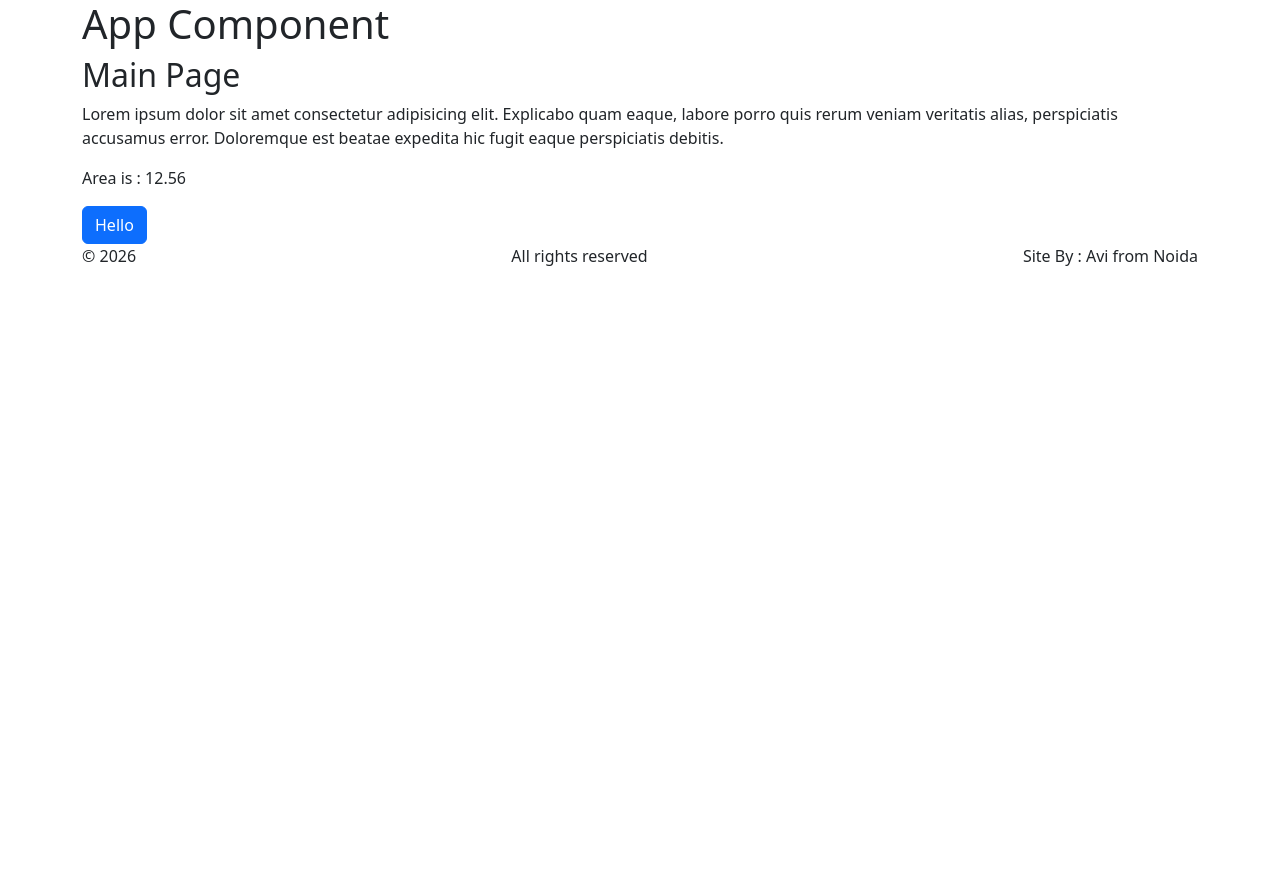
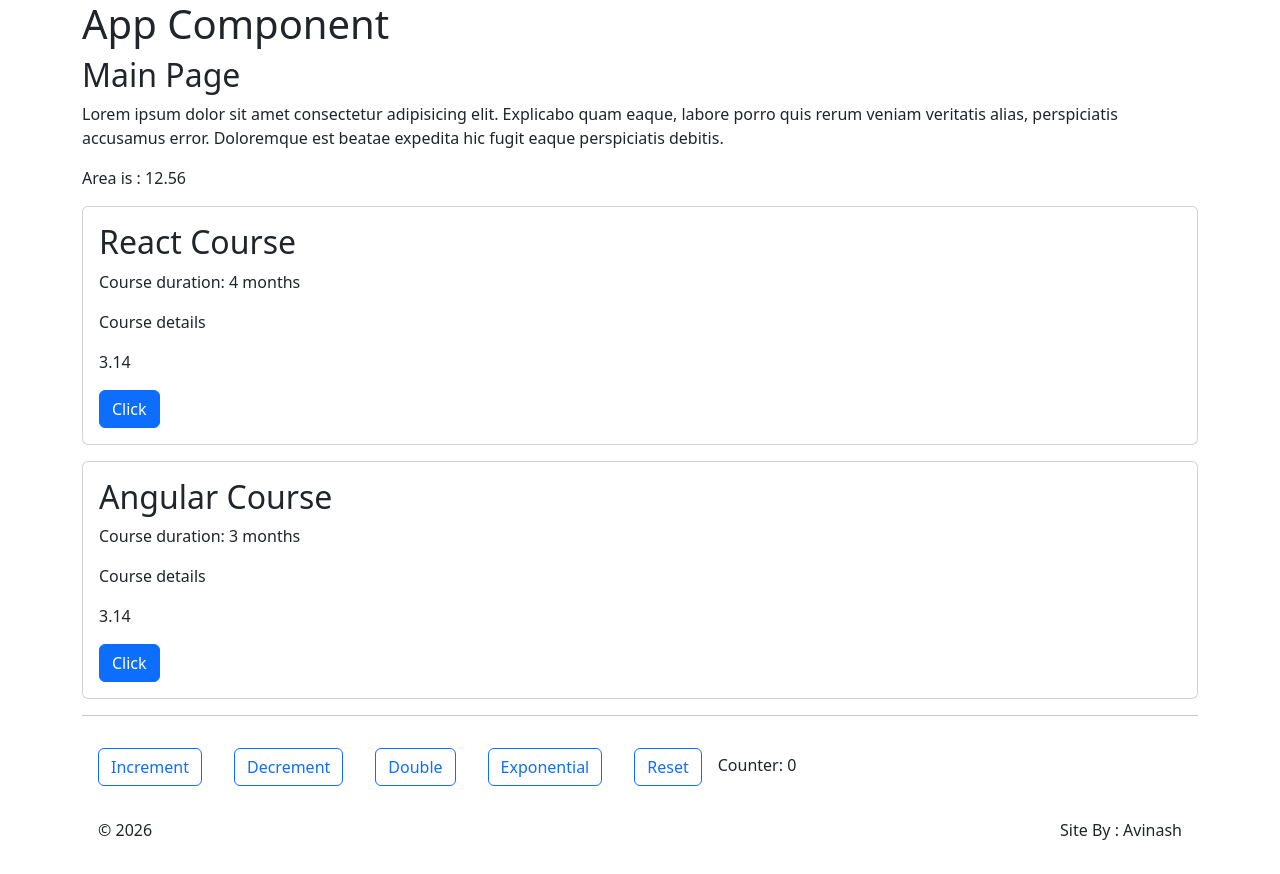
Before and after one commit to avimalhotra/react-feb26, a React (Vite) app: page / in a window 1280 px wide. Before the commit the page ends 800 px from the top, so only its background shows below. Built offline with nearby package versions, Linux system fonts and the light colour scheme.

Commit message:
React Props and States

```diff
--- a/src/App.jsx
+++ b/src/App.jsx
@@ -1,16 +1,19 @@
 import Header from "./Header";
 import Footer from "./Footer";
+import Course from "./Course";
+import { useState } from "react";               // 1
+
 import "bootstrap/dist/css/bootstrap.min.css";
 import "./index.css";
 
 export default function App() {
 
+  const [counter,setCounter]=useState(0);       // 2
+
   const pi=3.14;
   const r=2;
 
-  function sayHi(){ console.log("hello") };
-
-  // function Nav(){ return <nav>nav</nav> }            // avoid
+  function handleClick(user){console.log(`Hello ${user}`)}
 
   return (
     <div className="container">
@@ -20,10 +23,23 @@
         <p>Lorem ipsum dolor sit amet consectetur adipisicing elit. Explicabo quam eaque, labore porro quis rerum veniam veritatis alias, perspiciatis accusamus error. Doloremque est beatae expedita hic fugit eaque perspiciatis debitis.</p>
         <p>Area is : {pi*r*r} </p>
 
-      <button className="btn btn-primary" onClick={sayHi}>Hello</button>
+        <Course name="React" duration="4 months" num={pi} checkClick={handleClick} />
+        <Course name="Angular" duration="3 months" num={pi} checkClick={handleClick}/>
+
+        <hr />
+
+        {/* 4 */}
+        <button className="btn btn-outline-primary m-3" onClick={()=>setCounter(i=>i+1)}>Increment</button>
+        <button className="btn btn-outline-primary m-3" onClick={()=>setCounter(i=>i-1)}>Decrement</button>
+        <button className="btn btn-outline-primary m-3" onClick={()=>setCounter(i=>2*i)}>Double</button>
+        <button className="btn btn-outline-primary m-3" onClick={()=>setCounter(i=>i*i)}>Exponential</button>
+        <button className="btn btn-outline-primary m-3" onClick={()=>setCounter(0)}>Reset</button>
+        {/* 3 */}
+        <output>Counter: {counter}</output>
+
 
       </main>
-      <Footer name="Avi" city="Noida" />
+      <Footer name="Avinash" />
     </div>
   );
 }
--- /dev/null
+++ b/src/Course.jsx
@@ -0,0 +1,20 @@
+// export default function Course(props){
+export default function Course({name,duration=0,num, checkClick}){
+
+     // console.log(props);
+
+     return (
+          <section className="card mb-3">
+               <div className="card-body">
+               {/* <h2>{props.name} Course </h2> */}
+               <h2>{name} Course </h2>
+               {/* <p>Course duration: {props.duration}</p> */}
+               <p>Course duration: {duration}</p>
+               <p>Course details</p>
+               <p>{num}</p>
+               {/* <button className="btn btn-primary" onClick={checkClick}>Click</button> */}
+               <button className="btn btn-primary" onClick={()=>checkClick(name)}>Click</button>
+               </div>
+          </section>
+     )
+}
--- a/src/Footer.jsx
+++ b/src/Footer.jsx
@@ -1,12 +1,9 @@
 export default function Footer(props){
-     // console.log( props );                   // object
 
      return (
-          <footer className="d-flex justify-content-between">
+          <footer className="d-flex justify-content-between p-3">
                <p>&copy; {new Date().getFullYear()} </p>
-               <p>All rights reserved</p>
-               {/* <p>Site By : Avi</p> */}
-               <p>Site By : {props.name} from {props.city}</p>
+               <p>Site By : {props.name} </p>
           </footer>
      )
 }
```
